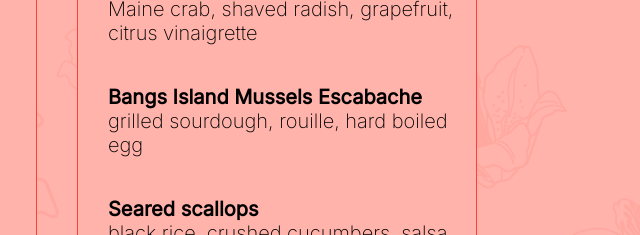
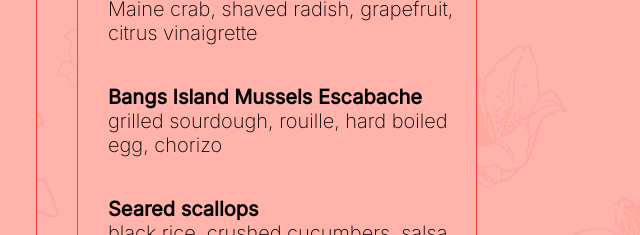
Before and after one commit to thejefwright/black-heart-food-group, a Gatsby site: page /secondDraft in a window 1280 px wide. Shown: the part 508-743 px from the top of the page, 583-1223 px from the left. Built offline with nearby package versions, Linux system fonts and the light colour scheme; Gatsby itself is replaced by a stand-in of ours.

Commit message:
updating menu items

```diff
--- a/src/pages/secondDraft.js
+++ b/src/pages/secondDraft.js
@@ -142,7 +142,7 @@
             <li>
               <span className="title">Bangs Island Mussels Escabache</span>
               <br />
-              grilled sourdough, rouille, hard boiled egg
+              grilled sourdough, rouille, hard boiled egg, chorizo
             </li>
             <li>
               <span className="title">Seared scallops</span>
```
